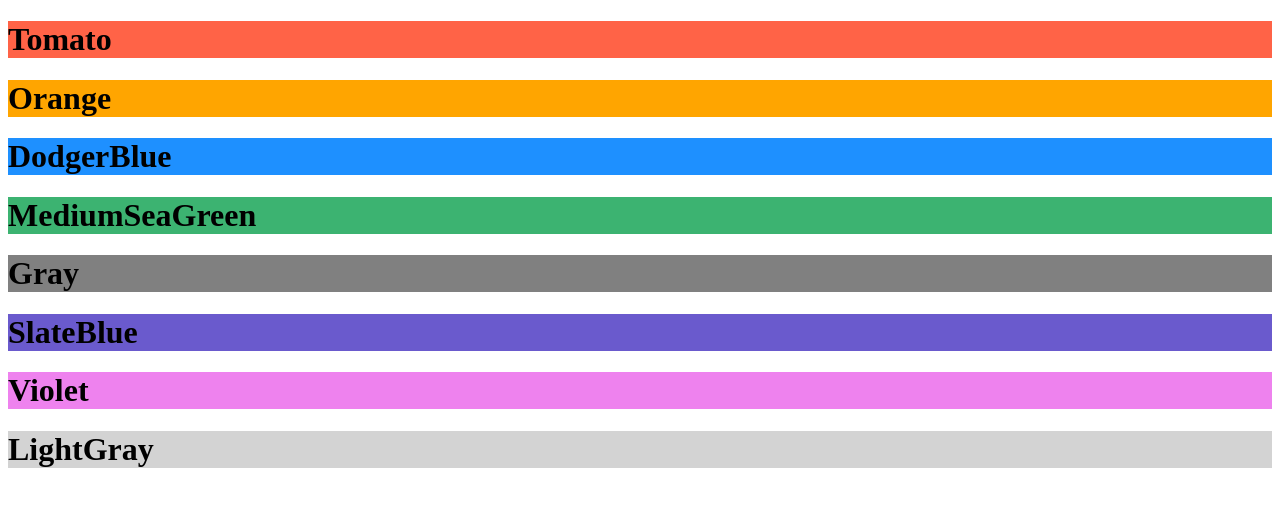
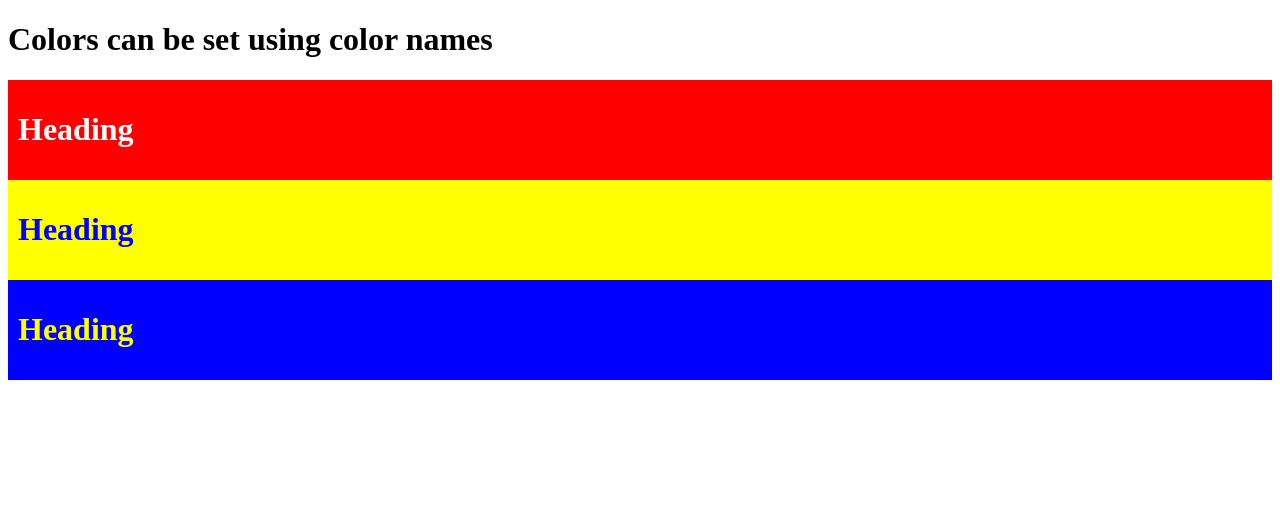
Before and after one commit to naveen-ctrl/jenkinstest, a plain HTML site: page index.html in a window 1280 px wide. Drawn offline with Linux system fonts and the light colour scheme.

Commit message:
testcolor

```diff
--- a/index.html
+++ b/index.html
@@ -1,15 +1,23 @@
 <!DOCTYPE html>
 <html>
+<style>
+div {padding:10px;}
+</style>
 <body>
 
-<h1 style="background-color:Tomato;">Tomato</h1>
-<h1 style="background-color:Orange;">Orange</h1>
-<h1 style="background-color:DodgerBlue;">DodgerBlue</h1>
-<h1 style="background-color:MediumSeaGreen;">MediumSeaGreen</h1>
-<h1 style="background-color:Gray;">Gray</h1>
-<h1 style="background-color:SlateBlue;">SlateBlue</h1>
-<h1 style="background-color:Violet;">Violet</h1>
-<h1 style="background-color:LightGray;">LightGray</h1>
+<h1>Colors can be set using color names</h1>
+
+<div style="background-color:red">
+  <h1 style="color:white">Heading</h1>
+</div>
+
+<div style="background-color:yellow">
+  <h1 style="color:blue">Heading</h1>
+</div>
+
+<div style="background-color:blue">
+  <h1 style="color:yellow">Heading</h1>
+</div>
 
 </body>
 </html>
```
Also changed, not shown: 1 other file.
